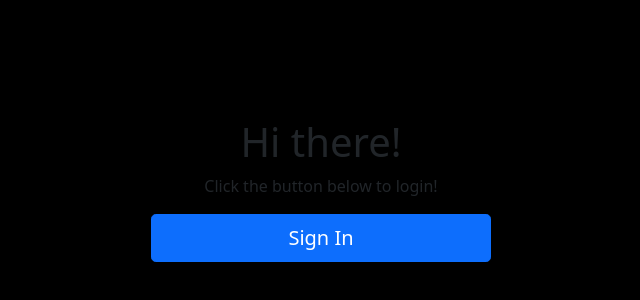
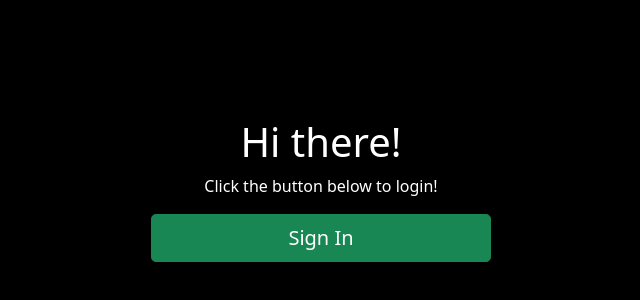
Before and after one commit to taylorseager/IN-CLASS-simply-books, a Next.js app: page /author in a window 1280 px wide. Shown: the part 170-470 px from the top of the page, without its empty margins (319-959 px from the left). Built offline with nearby package versions, Linux system fonts and the light colour scheme; no server answers.

Commit message:
delete author and author books is now working

```diff
--- a/components/AuthorCard.js
+++ b/components/AuthorCard.js
@@ -3,7 +3,8 @@ import PropTypes from 'prop-types';
 import Button from 'react-bootstrap/Button';
 import Card from 'react-bootstrap/Card';
 import Link from 'next/link';
-import { deleteSingleAuthor, updateAuthor } from '../api/authorData';
+import { updateAuthor } from '../api/authorData';
+import { deleteAuthorBooks } from '../api/mergedData';
 
 // shows all authors
 
@@ -17,8 +18,8 @@ function AuthorCard({ authorObj, onUpdate }) {
   };
 
   const deleteThisAuthor = () => {
-    if (window.confirm(`Are you absolutely positive you want to delete ${authorObj.first_name} ${authorObj.last_name}?!?!`)) {
-      deleteSingleAuthor(authorObj.firebaseKey).then(() => onUpdate());
+    if (window.confirm(`Are you absolutely positive you want to delete ${authorObj.first_name} ${authorObj.last_name}?!?! This cannot be undone!! Tread lightly`)) {
+      deleteAuthorBooks(authorObj.firebaseKey).then(() => onUpdate());
     }
   };
   return (
--- a/components/Signin.js
+++ b/components/Signin.js
@@ -5,7 +5,7 @@ import { signIn } from '../utils/auth';
 function Signin() {
   return (
     <div
-      className="text-center d-flex flex-column justify-content-center align-content-center"
+      className="text-center text-white d-flex flex-column justify-content-center align-content-center"
       style={{
         height: '90vh',
         padding: '30px',
@@ -15,7 +15,7 @@ function Signin() {
     >
       <h1>Hi there!</h1>
       <p>Click the button below to login!</p>
-      <Button type="button" size="lg" className="copy-btn" onClick={signIn}>
+      <Button variant="success" type="button" size="lg" className="copy-btn" onClick={signIn}>
         Sign In
       </Button>
     </div>
```
